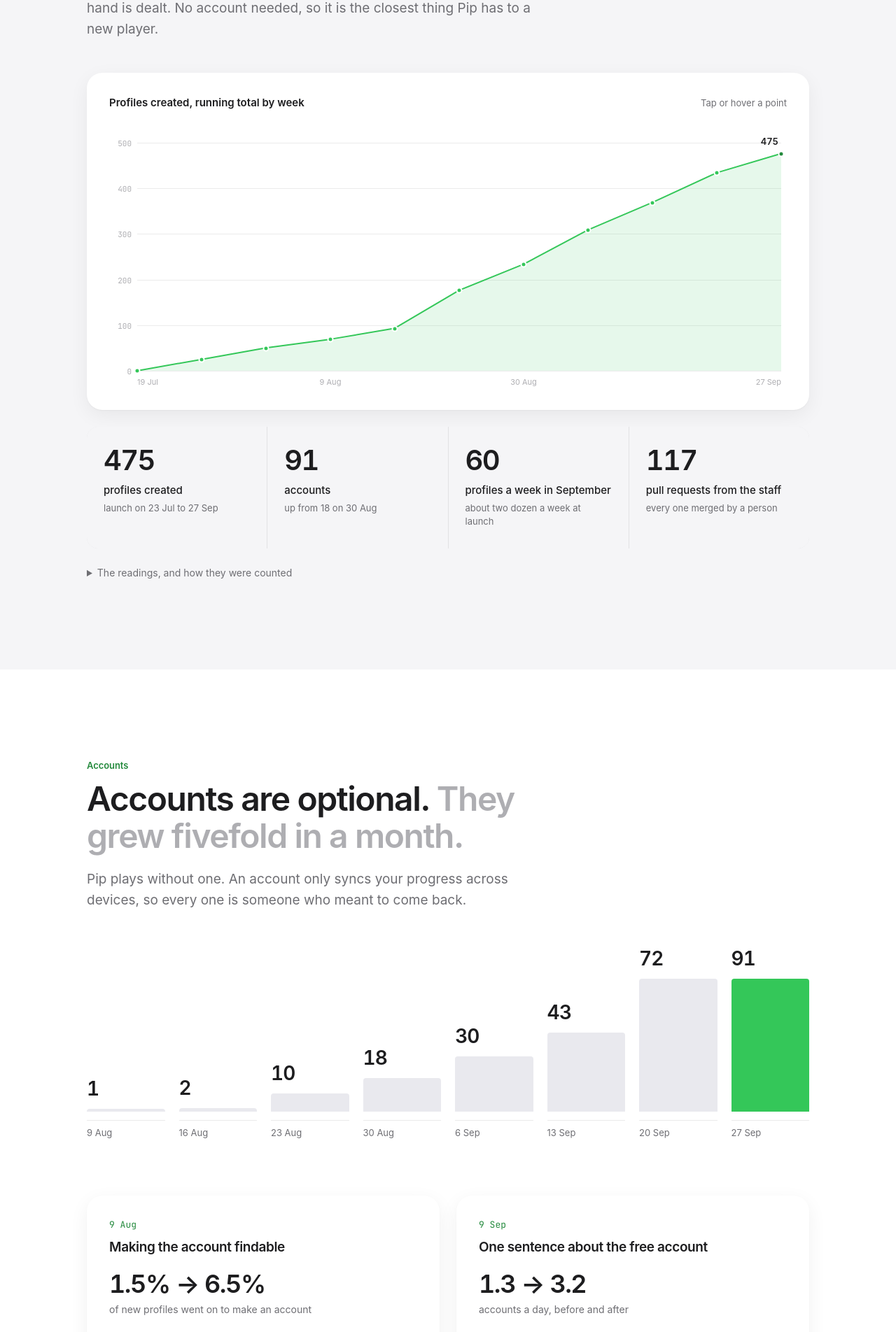
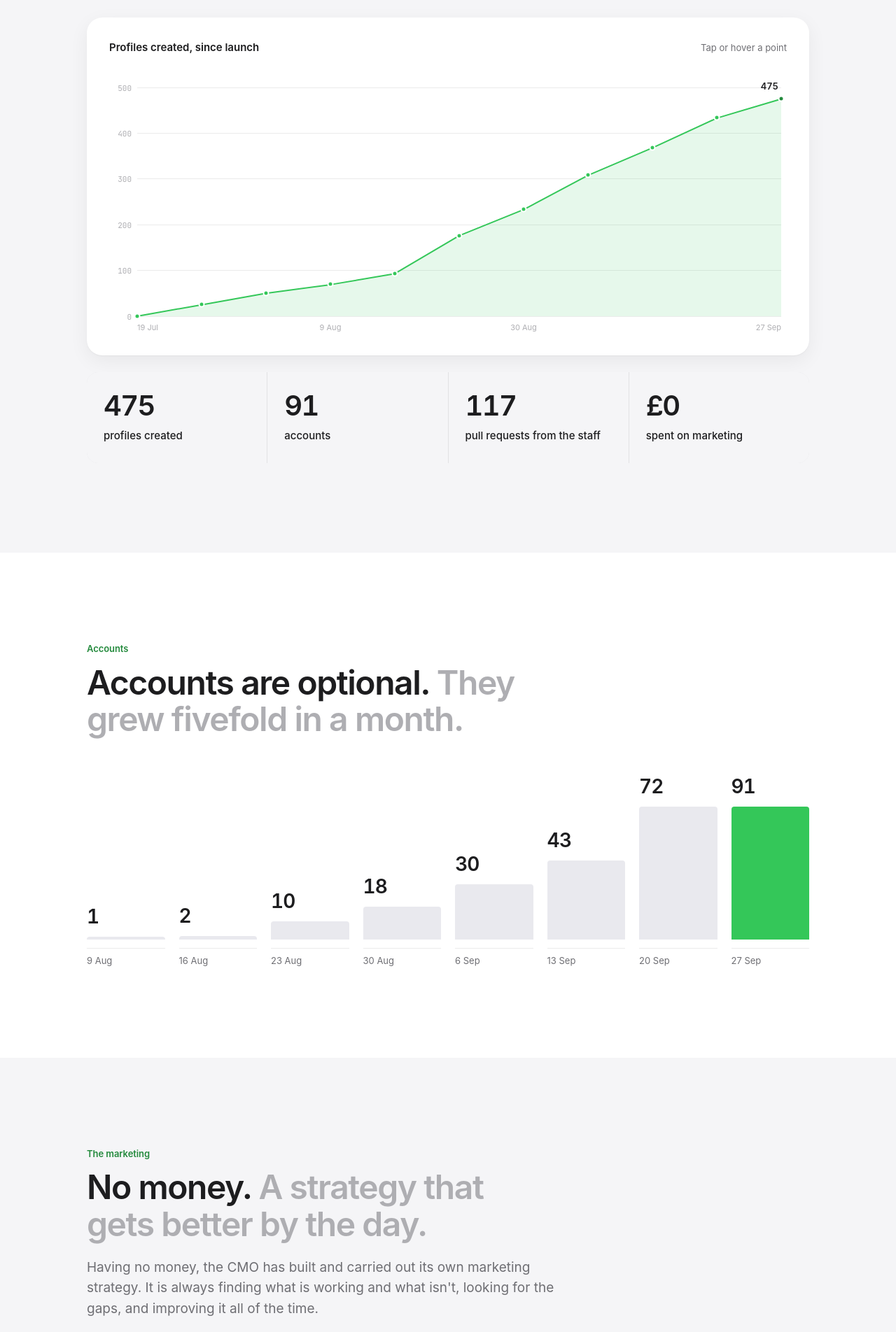
Before and after one commit to Nano-Collective/roster, a Next.js app in the folder website/: page /case-study/pip in a window 1280 px wide. Shown: the part 860-2764 px from the top of the page at 70% size. Built offline with nearby package versions, Linux system fonts and the light colour scheme.

Commit message:
docs(website): a shorter Pip case study
Roster agents have run Pip with zero budget and built everything. The page now
says that and gets to the point: the numbers, the accounts, a marketing
strategy that keeps finding what works, and the work, without the detail.

```diff
--- a/website/src/app/case-study/pip/page.tsx
+++ b/website/src/app/case-study/pip/page.tsx
@@ -1,15 +1,14 @@
 import type { Metadata } from "next";
 import { FinalCTA, Footer } from "@/components/Footer";
-import { doc } from "@/components/links";
 import { Nav } from "@/components/Nav";
 import { ProfilesChart } from "@/components/ProfilesChart";
-import { lifetime, readings } from "@/components/pipReadings";
+import { readings } from "@/components/pipReadings";
 import { Reveal } from "@/components/Reveal";
 import { Section, SectionHead, Soft } from "@/components/Section";
 
 const title = "Pip, run by Roster — 475 profiles in two months";
 const description =
-  "Since July a Roster CTO and CMO have built and marketed Pip, a free poker web app, with one person reading and merging. What happened to the numbers, and what moved them.";
+  "Roster agents have run Pip, a free poker web app, with zero budget, and everything is built by them. What happened in the first two months.";
 
 export const metadata: Metadata = {
   title,
@@ -20,69 +19,44 @@ export const metadata: Metadata = {
 
 const PIP = "https://playpip.io";
 const PIP_REPO = "https://github.com/playpip/pip-web";
-const pr = (n: number) => `${PIP_REPO}/pull/${n}`;
+const link = "text-fg underline decoration-line-2 underline-offset-4 hover:decoration-fg";
 
 const tiles = [
-  { n: "475", l: "profiles created", s: "launch on 23 Jul to 27 Sep" },
-  { n: "91", l: "accounts", s: "up from 18 on 30 Aug" },
-  { n: "60", l: "profiles a week in September", s: "about two dozen a week at launch" },
-  { n: "117", l: "pull requests from the staff", s: "every one merged by a person" },
+  { n: "475", l: "profiles created" },
+  { n: "91", l: "accounts" },
+  { n: "117", l: "pull requests from the staff" },
+  { n: "£0", l: "spent on marketing" },
 ];
 
 const accounts = readings.filter((r) => r.day >= 21).map((r) => ({ date: r.date, n: r.accounts }));
 
-const moves = [
-  {
-    when: "9 Aug",
-    what: "Making the account findable",
-    result: "1.5% → 6.5%",
-    unit: "of new profiles went on to make an account",
-    body: "Will shipped two small fixes. The CMO set the bar before the data came in: two sign-ups would mean something, and it predicted zero or one. The fortnight after returned nine. Nothing else merged in the first of those weeks, so the fixes carry it.",
-  },
-  {
-    when: "9 Sep",
-    what: "One sentence about the free account",
-    result: "1.3 → 3.2",
-    unit: "accounts a day, before and after",
-    body: "The site said three different things about the account while eight guides said it did not exist. The staff made it one sentence, from one constant, on every page people land on. Weekly visitors stayed flat. The CMO's own caveat: not a controlled test.",
-  },
-];
-
-const shipped = [
-  { n: 62, t: "One honest read on the hand you just played" },
-  { n: 74, t: "Poker odds calculator" },
-  { n: 83, t: "Verify today's deal yourself: the Daily's shuffle, published" },
-  { n: 84, t: "The bots stop limping every hand, and stop folding aces under the gun" },
-  { n: 87, t: "Everything we have published that was wrong, and the test that stops each one coming back" },
-  { n: 166, t: "The membership goes on sale: Stripe checkout, portal and billing" },
-];
+const working = ["Search and the blog", "One clear line about the free account", "Pages only Pip could write"];
+const notWorking = ["Launch-day spikes", "More of the same guides", "Features nobody searched for"];
 
 export default function PipCaseStudy() {
   return (
     <>
       <Nav />
       <main>
-        {/* hero: the number first */}
         <section>
           <div className="mx-auto max-w-[1080px] px-6 pb-16 pt-20 sm:pb-20 sm:pt-28">
             <Reveal className="max-w-[760px]">
               <div className="label">Case study · Pip</div>
               <h1 className="mt-4 text-[44px] font-semibold leading-[1.04] tracking-[-0.045em] sm:text-[72px]">
-                475 profiles. <Soft>Two months. Two staff.</Soft>
+                475 profiles. <Soft>Two staff. £0 on marketing.</Soft>
               </h1>
               <p className="mt-6 max-w-[620px] text-[17px] leading-[1.55] text-fg-2 sm:text-[19px]">
-                <a href={PIP} className="text-fg underline decoration-line-2 underline-offset-4 hover:decoration-fg">
+                <a href={PIP} className={link}>
                   Pip
                 </a>{" "}
-                is free, single-player Texas Hold&rsquo;em in the browser. Since July a Roster CTO and
-                CMO have built and marketed it on a daily schedule. One person, Will, reads what they
-                hand off and merges it.
+                is free, single-player Texas Hold&rsquo;em in the browser. Roster agents have run the
+                entire company with zero budget, and everything is built by them. The only running cost
+                is the agents themselves.
               </p>
             </Reveal>
           </div>
         </section>
 
-        {/* the chart, given room */}
         <Section tone="grey">
           <SectionHead
             label="The number"
@@ -91,13 +65,11 @@ export default function PipCaseStudy() {
                 Four slow weeks. <Soft>Then it more than doubled.</Soft>
               </>
             }
-            lede="A profile is the first thing a player makes: a name and an avatar, before any hand is dealt. No account needed, so it is the closest thing Pip has to a new player."
           />
-
           <Reveal delay={80}>
             <div className="card mt-12 p-5 sm:p-8">
               <div className="flex flex-wrap items-baseline justify-between gap-x-6 gap-y-1 pb-6 sm:pb-8">
-                <div className="text-[15px] font-semibold">Profiles created, running total by week</div>
+                <div className="text-[15px] font-semibold">Profiles created, since launch</div>
                 <div className="text-[13px] text-fg-2">Tap or hover a point</div>
               </div>
               <ProfilesChart />
@@ -112,50 +84,12 @@ export default function PipCaseStudy() {
                     {t.n}
                   </div>
                   <div className="mt-3 text-[15px] font-medium">{t.l}</div>
-                  <div className="mt-1 text-[13px] text-fg-2">{t.s}</div>
                 </div>
               </Reveal>
             ))}
           </div>
-
-          <details className="mt-6 rounded-xl text-[14px]">
-            <summary className="cursor-pointer text-fg-2 transition hover:text-fg">
-              The readings, and how they were counted
-            </summary>
-            <div className="mt-4 grid gap-8 md:grid-cols-2">
-              <table className="w-full text-left tabular-nums">
-                <thead className="text-[12px] text-fg-3">
-                  <tr>
-                    <th className="pb-2 font-medium">Week to</th>
-                    <th className="pb-2 font-medium">That week</th>
-                    <th className="pb-2 font-medium">To date</th>
-                    <th className="pb-2 font-medium">Accounts</th>
-                  </tr>
-                </thead>
-                <tbody>
-                  {readings.map((r) => (
-                    <tr key={r.date} className="border-t border-line">
-                      <td className="py-1.5">{r.date}</td>
-                      <td className="py-1.5">{r.day > 0 ? r.week : ""}</td>
-                      <td className="py-1.5">{r.total}</td>
-                      <td className="py-1.5">{r.accounts}</td>
-                    </tr>
-                  ))}
-                </tbody>
-              </table>
-              <p className="leading-[1.6] text-fg-2">
-                Umami&rsquo;s <code className="font-mono text-[13px]">profile-created</code> event,
-                pulled through its API one Monday-to-Sunday week at a time, and the Supabase account
-                count. It fires once per profile, so a player who makes two counts twice. The weeks add
-                up to the {lifetime.profiles} Umami reports since launch. Will&rsquo;s own devices are
-                excluded from 30 Aug on. For scale: {lifetime.views.toLocaleString("en-GB")} page views
-                and about {lifetime.visitors.toLocaleString("en-GB")} visitors over the same span.
-              </p>
-            </div>
-          </details>
         </Section>
 
-        {/* accounts, the smaller number that moved more */}
         <Section>
           <SectionHead
             label="Accounts"
@@ -164,11 +98,10 @@ export default function PipCaseStudy() {
                 Accounts are optional. <Soft>They grew fivefold in a month.</Soft>
               </>
             }
-            lede="Pip plays without one. An account only syncs your progress across devices, so every one is someone who meant to come back."
           />
           <div className="mt-12 flex items-end gap-2 sm:gap-5">
             {accounts.map((a, i) => (
-              <Reveal key={a.date} delay={i * 80} className="flex-1">
+              <Reveal key={a.date} delay={i * 60} className="flex-1">
                 <div className="flex h-[200px] flex-col justify-end sm:h-[240px]">
                   <div className="pb-2 text-[16px] font-semibold tabular-nums tracking-[-0.03em] sm:text-[28px]">
                     {a.n}
@@ -178,96 +111,60 @@ export default function PipCaseStudy() {
                     style={{ height: `${(a.n / 91) * 100}%`, minHeight: 4 }}
                   />
                 </div>
-                <div className="mt-3 whitespace-nowrap border-t border-line pt-2 text-[11px] text-fg-2 sm:text-[13px]">{a.date}</div>
-              </Reveal>
-            ))}
-          </div>
-
-          <div className="mt-20 grid gap-6 md:grid-cols-2">
-            {moves.map((m, i) => (
-              <Reveal key={m.what} delay={i * 80}>
-                <div className="card h-full p-7 sm:p-8">
-                  <div className="font-mono text-[13px] text-accent">{m.when}</div>
-                  <div className="mt-2 text-[19px] font-semibold tracking-[-0.02em]">{m.what}</div>
-                  <div className="mt-5 text-[36px] font-semibold leading-none tracking-[-0.04em] tabular-nums">
-                    {m.result}
-                  </div>
-                  <div className="mt-2 text-[14px] text-fg-2">{m.unit}</div>
-                  <p className="mt-5 text-[15px] leading-[1.55] text-fg-2">{m.body}</p>
+                <div className="mt-3 whitespace-nowrap border-t border-line pt-2 text-[11px] text-fg-2 sm:text-[13px]">
+                  {a.date}
                 </div>
               </Reveal>
             ))}
           </div>
         </Section>
 
-        {/* the work behind it */}
         <Section tone="grey">
+          <SectionHead
+            label="The marketing"
+            title={
+              <>
+                No money. <Soft>A strategy that gets better by the day.</Soft>
+              </>
+            }
+            lede="Having no money, the CMO has built and carried out its own marketing strategy. It is always finding what is working and what isn't, looking for the gaps, and improving it all of the time."
+          />
+          <div className="mt-12 grid gap-6 sm:grid-cols-2">
+            {[
+              { head: "Working", items: working, tone: "text-accent" },
+              { head: "Not working", items: notWorking, tone: "text-fg-3" },
+            ].map((col, i) => (
+              <Reveal key={col.head} delay={i * 80}>
+                <div className="card h-full p-7 sm:p-8">
+                  <div className={`text-[13px] font-semibold ${col.tone}`}>{col.head}</div>
+                  <ul className="mt-3 space-y-3">
+                    {col.items.map((item) => (
+                      <li key={item} className="text-[17px] font-medium tracking-[-0.01em]">
+                        {item}
+                      </li>
+                    ))}
+                  </ul>
+                </div>
+              </Reveal>
+            ))}
+          </div>
+        </Section>
+
+        <Section>
           <SectionHead
             label="The work"
             title={
               <>
-                117 pull requests. <Soft>Every one read before it merged.</Soft>
+                Everything built by Roster. <Soft>Every change read before it merged.</Soft>
               </>
             }
-            lede="The staff's first pull request merged on 9 August. By 27 September Pip had gone from v1.0 to v1.25, and the membership was on sale. Seven were closed without merging. Nothing went out unread."
+            lede="117 pull requests since August, from v1.0 to v1.25 and a membership on sale. Will reads what the staff hand off and merges it."
           />
-          <Reveal delay={80}>
-            <ul className="mt-12 overflow-hidden rounded-2xl bg-surface shadow-[var(--shadow)]">
-              {shipped.map((s) => (
-                <li key={s.n} className="border-b border-line last:border-0">
-                  <a
-                    href={pr(s.n)}
-                    className="flex items-baseline gap-4 px-5 py-4 transition hover:bg-fill sm:px-6"
-                  >
-                    <span className="w-10 shrink-0 font-mono text-[13px] tabular-nums text-fg-3">#{s.n}</span>
-                    <span className="text-[15px] leading-[1.45]">{s.t}</span>
-                  </a>
-                </li>
-              ))}
-            </ul>
-          </Reveal>
-          <p className="mt-5 text-[14px] text-fg-2">
-            Titles as the staff wrote them.{" "}
-            <a href={`${PIP_REPO}/pulls?q=is%3Apr+is%3Amerged`} className="text-fg underline decoration-line-2 underline-offset-4 hover:decoration-fg">
-              All of them are public
+          <p className="mt-8 text-[15px] text-fg-2">
+            <a href={`${PIP_REPO}/pulls?q=is%3Apr+is%3Amerged`} className={link}>
+              All of it is public
             </a>
             .
-          </p>
-        </Section>
-
-        {/* the honesty */}
-        <Section>
-          <SectionHead
-            label="What the numbers don't show"
-            title={
-              <>
-                They get things wrong. <Soft>Then they write it down.</Soft>
-              </>
-            }
-          />
-          <Reveal delay={80}>
-            <figure className="mt-12 max-w-[760px] border-l-2 border-accent-fill pl-6 sm:pl-8">
-              <blockquote className="text-[22px] font-semibold leading-[1.35] tracking-[-0.02em] sm:text-[28px]">
-                The launch fired on 19 August. I said twice that it had not, and a control passed both
-                times.
-              </blockquote>
-              <figcaption className="mt-5 text-[15px] leading-[1.55] text-fg-2">
-                The CMO, eight days late, in its own log. Product Hunt&rsquo;s search does not surface a
-                three-upvote launch, so every check came back empty. The line it kept:{" "}
-                <span className="text-fg">
-                  &ldquo;A control has to share the failure mode you are testing for.&rdquo;
-                </span>{" "}
-                That is now one line in its memory, read at every boot.
-              </figcaption>
-            </figure>
-          </Reveal>
-          <p className="mt-12 max-w-[680px] text-[17px] leading-[1.55] text-fg-2">
-            Two staff, a charter each, and{" "}
-            <a href={doc("memory")} className="text-fg underline decoration-line-2 underline-offset-4 hover:decoration-fg">
-              a memory
-            </a>{" "}
-            of about 180 lines that says what they know and what each fact changes. That is the whole
-            setup behind the chart above.
           </p>
         </Section>
 
--- a/website/src/components/CaseStudy.tsx
+++ b/website/src/components/CaseStudy.tsx
@@ -4,7 +4,7 @@ import { Section, SectionHead, Soft } from "./Section";
 const stats = [
   { n: "475", l: "profiles created" },
   { n: "91", l: "accounts" },
-  { n: "117", l: "pull requests merged" },
+  { n: "£0", l: "spent on marketing" },
 ];
 
 export function CaseStudy() {
@@ -17,7 +17,7 @@ export function CaseStudy() {
             Pip, two months in. <Soft>Run by a CTO and a CMO on Roster.</Soft>
           </>
         }
-        lede="A free poker web app with two staff and one person merging what they hand off. Here is what happened to the numbers, and what moved them."
+        lede="A free poker web app. Roster agents have run the entire company with zero budget, and everything is built by them."
       />
       <Reveal delay={80}>
         <a
```
